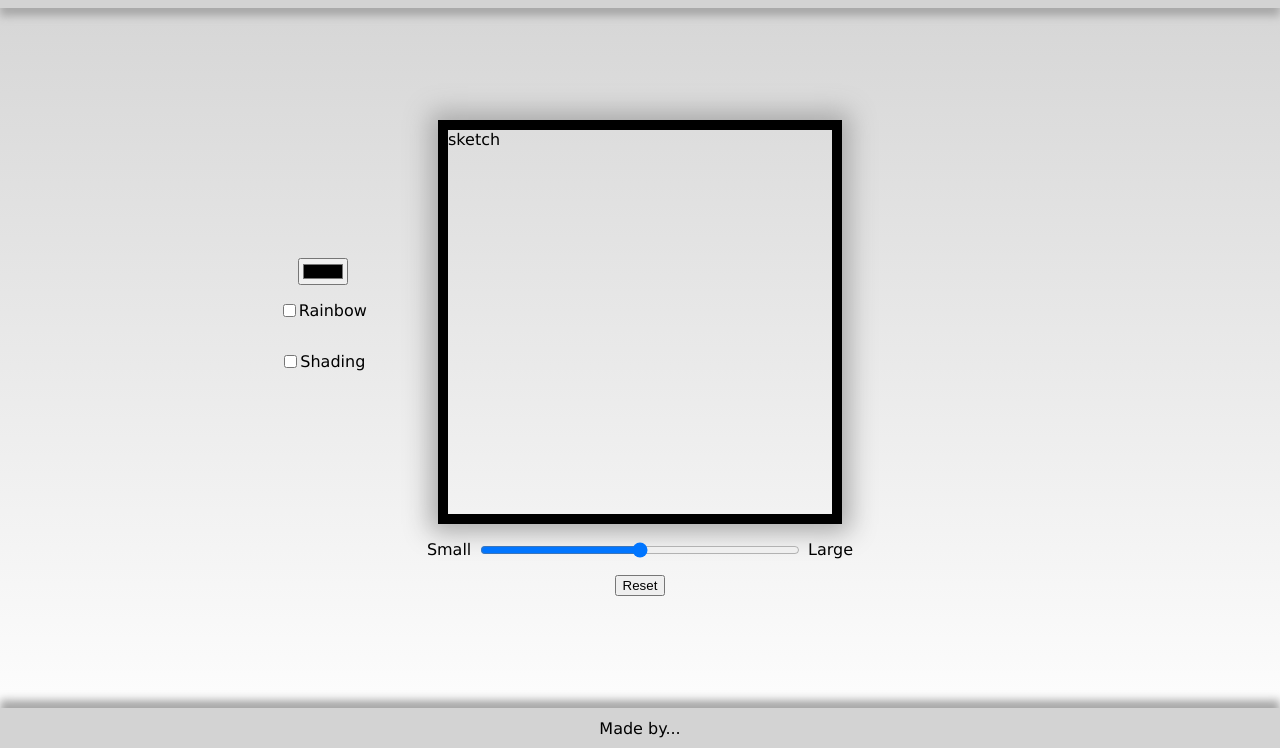
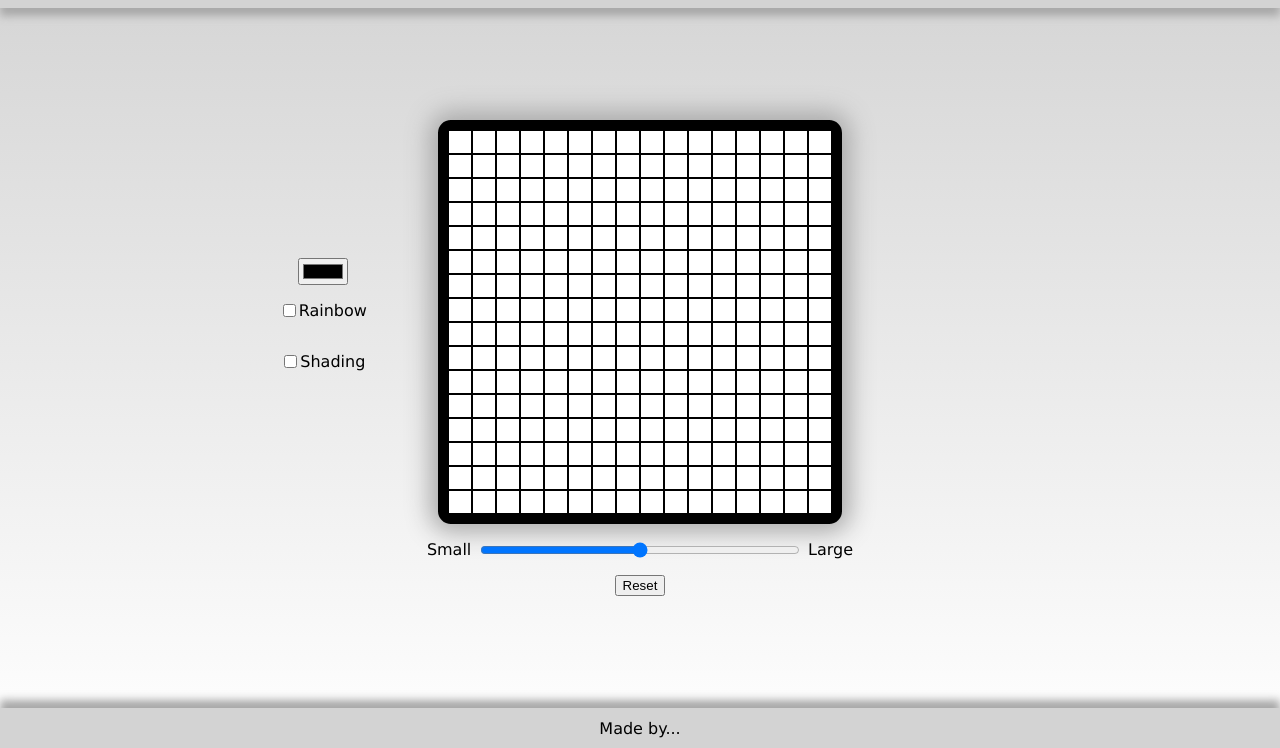
Before and after one commit to kinacinspace/etch-a-sketch, a plain HTML site: page index.html in a window 1280 px wide. Shown: the part 52-800 px from the top of the page. Drawn offline with Linux system fonts and the light colour scheme.

Commit message:
Add basic sketch functionality

```diff
--- a/index.html
+++ b/index.html
@@ -5,6 +5,7 @@
 	<meta name="viewport" content="width=device-width, initial-scale=1">
 	<title>Etch-a-Sketch</title>
 	<link rel="stylesheet" type="text/css" href="style.css">
+	<script type="text/javascript" src="script.js" defer></script>
 </head>
 <body>
 	<header>
@@ -23,7 +24,7 @@
 					<p>Shading</p>
 				</div>
 			</div>
-			<div class="sketch">sketch</div>
+			<div class="sketch"></div>
 			<div class="align-div"> </div>
 		</div>
 		<div class="options">
--- /dev/null
+++ b/script.js
@@ -0,0 +1,24 @@
+let tileCount = 16;
+
+sketch = document.querySelector(".sketch");
+
+function resetSketch() {
+	for (i = 0; i < tileCount ** 2; i++){
+		div = document.createElement("div")
+		div.style.boxSizing = "border-box";
+		div.style.border = "solid";
+		div.style.borderWidth = "1px";
+		div.style.backgroundColor = "white"
+		div.style.width = `${100/tileCount}%`
+		div.style.height = `${100/tileCount}%`
+
+		div.addEventListener("mouseover", (e) => {
+				e.target.style.backgroundColor = "black"
+			}
+		);
+
+		sketch.appendChild(div)
+	};
+};
+
+resetSketch();
--- a/style.css
+++ b/style.css
@@ -78,6 +78,7 @@ main {
 	display: flex;
 	flex-wrap: wrap;
 	box-shadow: 0px 0vh 3vh 1vh darkgray;
+	border-radius: 1vw;
 }
 
 
```
